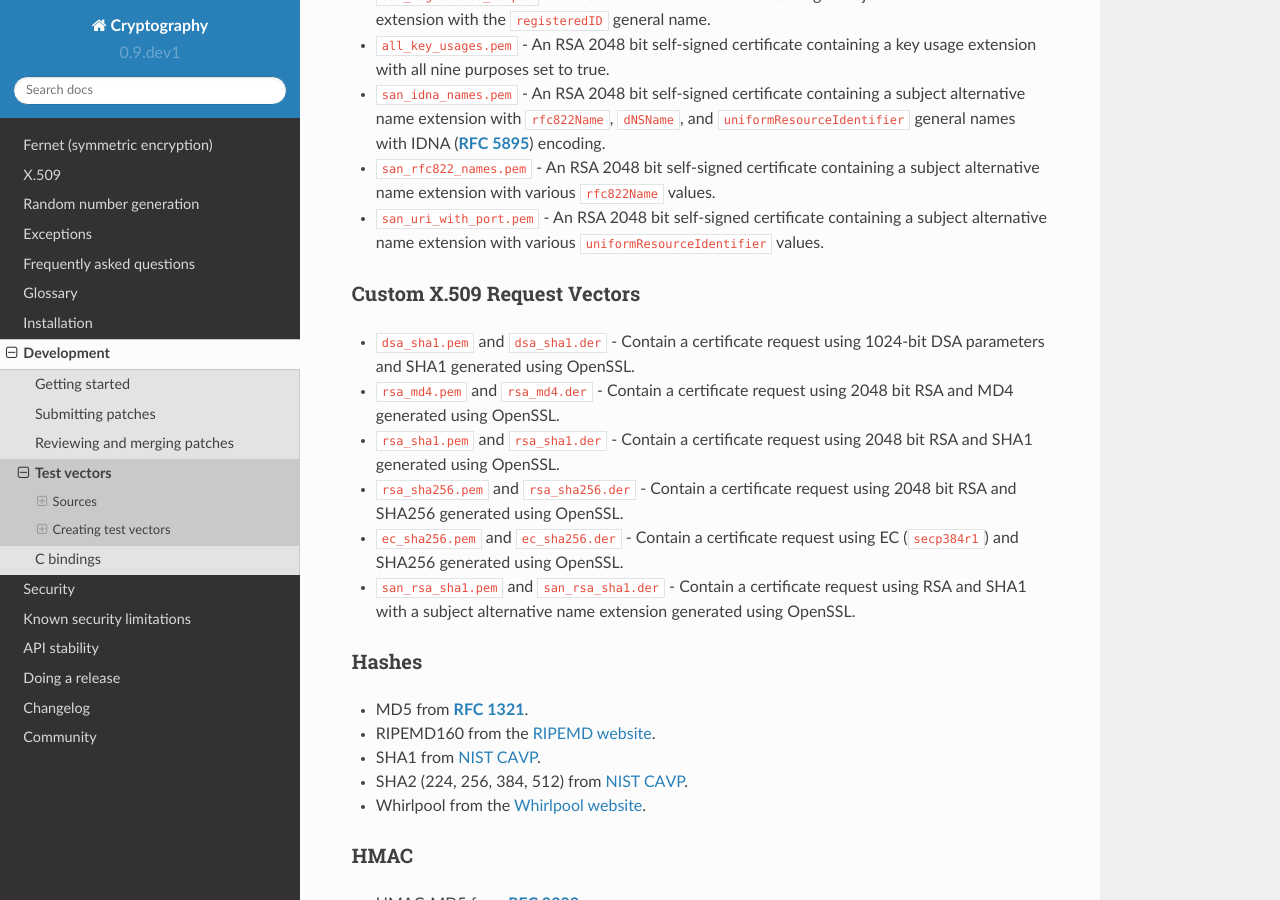
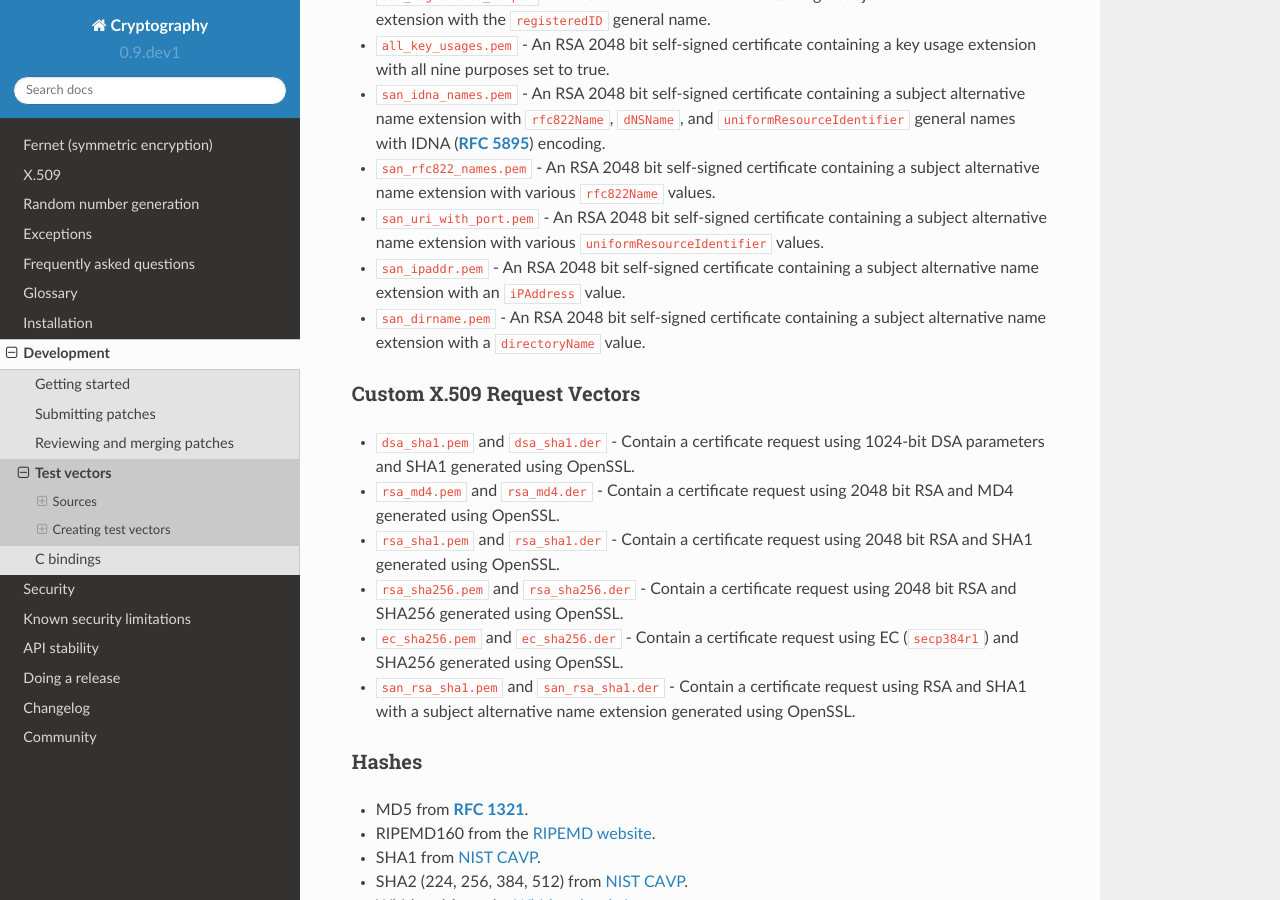
Before and after one commit to WebKing0121/cryptography, a Sphinx documentation site: the page built from docs/development/test-vectors.rst, in a window 1280 px wide and 900 px high, scrolled down 2864 px. Built offline with Sphinx 7.4.7 and the Read the Docs theme 2.0.0, drawn with Linux system fonts in a browser that asks for light colours; pages that are not in the unit, such as notebooks, are missing from menus.

Commit message:
add test vectors for directory name and ip address SAN names

```diff
--- a/docs/development/test-vectors.rst
+++ b/docs/development/test-vectors.rst
@@ -148,6 +148,10 @@ Custom X.509 Vectors
 * ``san_uri_with_port.pem`` - An RSA 2048 bit self-signed certificate
   containing a subject alternative name extension with various
   ``uniformResourceIdentifier`` values.
+* ``san_ipaddr.pem`` - An RSA 2048 bit self-signed certificate containing a
+  subject alternative name extension with an ``iPAddress`` value.
+* ``san_dirname.pem`` - An RSA 2048 bit self-signed certificate containing a
+  subject alternative name extension with a ``directoryName`` value.
 
 Custom X.509 Request Vectors
 ~~~~~~~~~~~~~~~~~~~~~~~~~~~~
```
Also changed, not shown: 2 other files.
